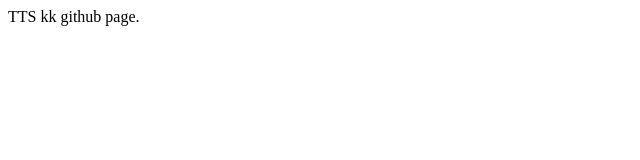
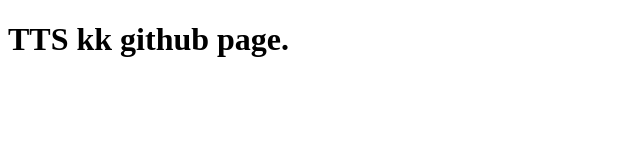
Before and after one commit to tts-kk/test-github-page, a plain HTML site: page index.html in a window 1280 px wide. Shown: the whole page, without its empty margins (0-640 px from the left). Drawn offline with Linux system fonts and the light colour scheme.

Commit message:
Update index.html

```diff
--- a/index.html
+++ b/index.html
@@ -7,6 +7,6 @@
     <title>Document</title>
 </head>
 <body>
-    TTS kk github page.
+    <h1>TTS kk github page.</h1>
 </body>
 </html>
```
